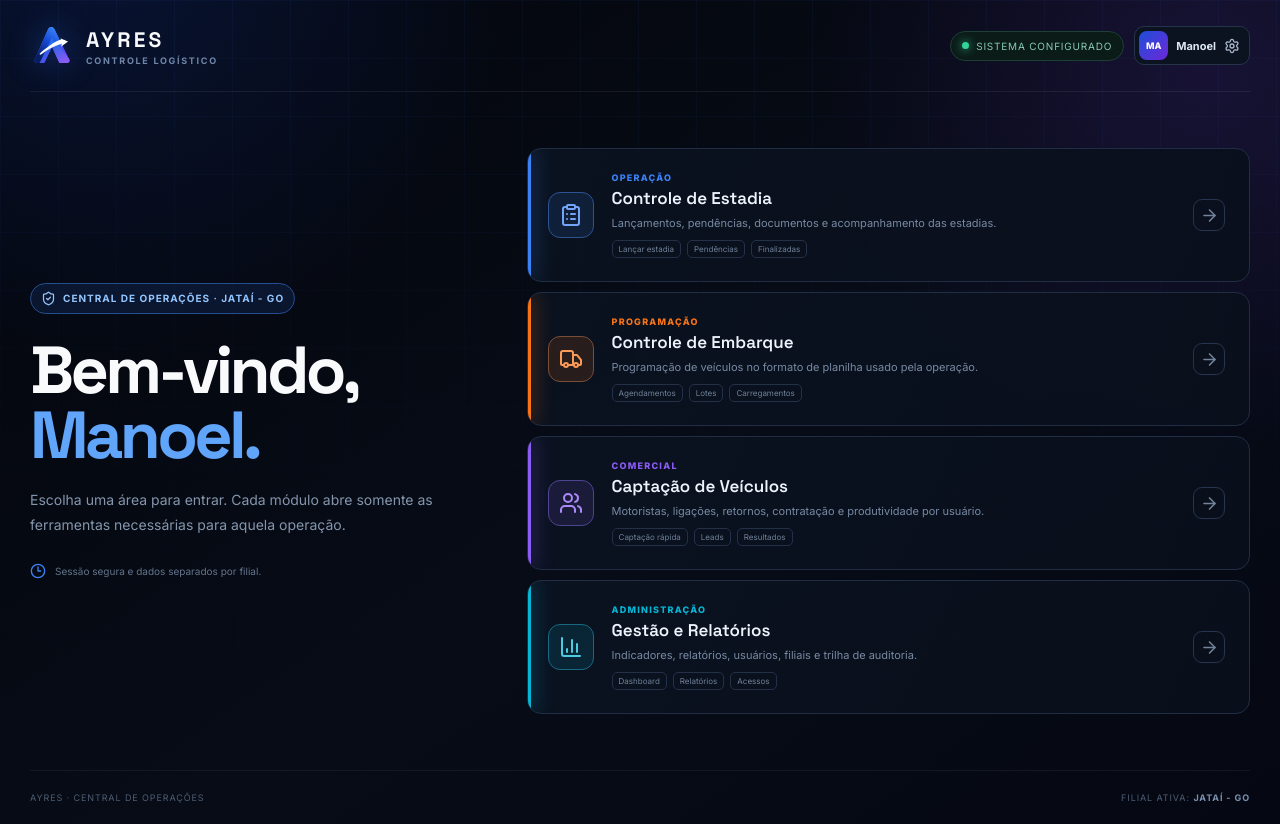
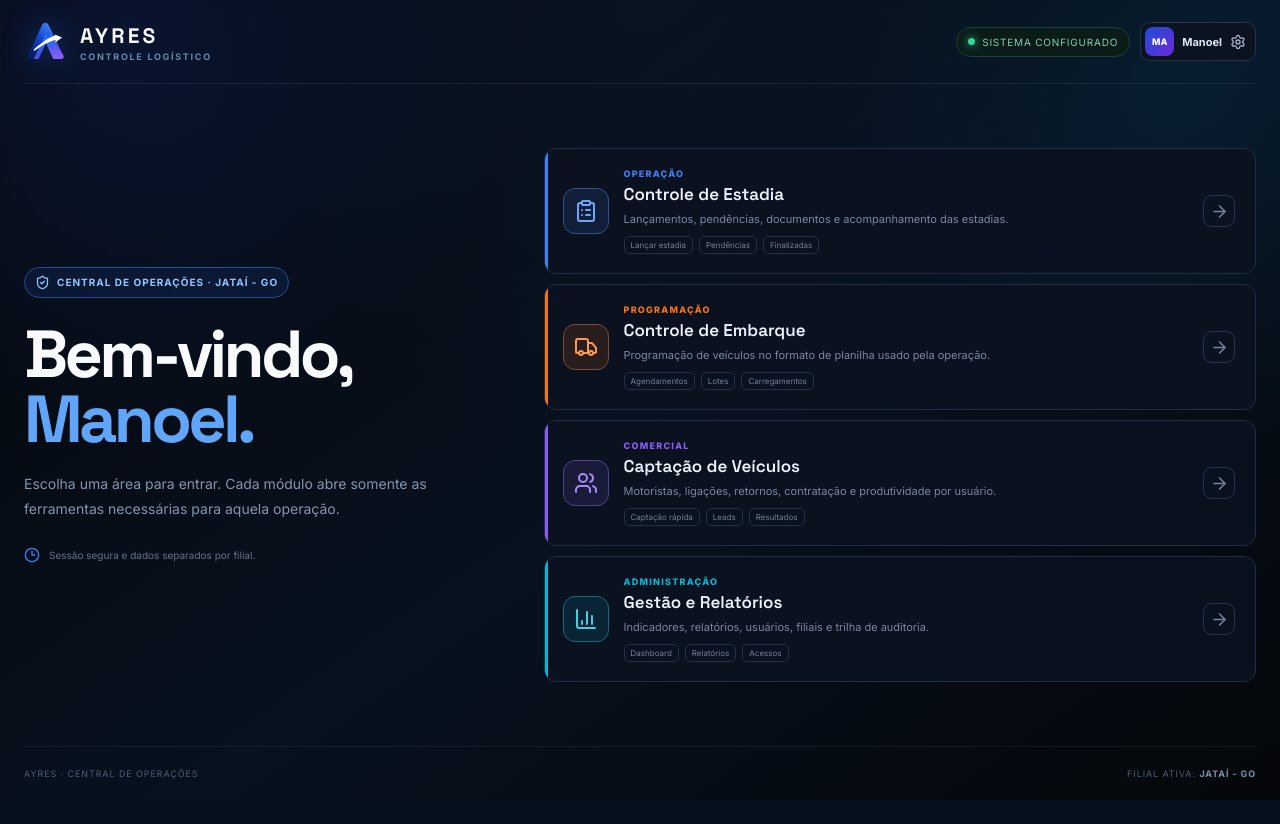
Before and after one commit to manoelAy-maker/painel-ldc-de-estadias-teste-, a React (Vite) app: page / in a window 1280 px wide. After the commit the page ends 800 px from the top, so only its background shows below. Built offline with nearby package versions, Linux system fonts and the light colour scheme; no server answers.

Commit message:
Ajusta tema Ayres sem alterar identidade

```diff
--- a/src/styles.css
+++ b/src/styles.css
@@ -172,13 +172,14 @@ td strong { color: #dce8f3; }
 .sidebar-backdrop { display: none; }
 @keyframes pulse { 50% { box-shadow: 0 0 24px #2dd4bf55; } }
 
-.ayres-portal { position: relative; min-height: 100vh; display: flex; flex-direction: column; overflow: hidden; color: #f8fafc; background: radial-gradient(circle at 7% -8%, #1d4ed833, transparent 29%), radial-gradient(circle at 94% 8%, #7c3aed24, transparent 27%), linear-gradient(145deg, #03050b, #070c17 55%, #050813); }
-.ayres-portal::before { content: ""; position: absolute; inset: 0; pointer-events: none; background-image: linear-gradient(#3b82f60d 1px, transparent 1px), linear-gradient(90deg, #3b82f60d 1px, transparent 1px); background-size: 58px 58px; mask-image: linear-gradient(to bottom, black, transparent 82%); }
+.ayres-portal { position: relative; min-height: 100vh; overflow: hidden; color: #f8fafc; background: radial-gradient(circle at 10% 4%, #1d4ed82b, transparent 29%), radial-gradient(circle at 92% 10%, #0ea5e916, transparent 27%), linear-gradient(145deg, #05070a, #07111f 55%, #05070a); }
+.ayres-portal::before { content: ""; position: absolute; inset: 0; pointer-events: none; background: radial-gradient(ellipse at 50% -10%, #3b82f612, transparent 45%); }
+.portal-shell { position: relative; z-index: 1; width: min(1240px, calc(100% - 48px)); min-height: 100vh; margin-inline: auto; display: flex; flex-direction: column; }
 .portal-orb { position: absolute; width: 520px; aspect-ratio: 1; border-radius: 50%; filter: blur(80px); pointer-events: none; opacity: .12; }
 .portal-orb--one { top: 14%; left: -260px; background: #2563eb; }
 .portal-orb--two { right: -280px; bottom: -180px; background: #7c3aed; }
-.portal-header, .portal-body, .portal-footer { position: relative; z-index: 1; width: min(1360px, calc(100% - 60px)); margin-inline: auto; }
-.portal-header { min-height: 92px; display: flex; align-items: center; justify-content: space-between; gap: 20px; border-bottom: 1px solid #ffffff12; }
+.portal-header, .portal-body, .portal-footer { position: relative; z-index: 1; width: 100%; margin-inline: auto; }
+.portal-header { min-height: 84px; display: flex; align-items: center; justify-content: space-between; gap: 20px; border-bottom: 1px solid #ffffff12; }
 .portal-brand { display: flex; align-items: center; gap: 12px; }
 .portal-brand svg { filter: drop-shadow(0 0 15px #2563eb66); }
 .portal-brand > div { display: grid; gap: 2px; }
@@ -192,7 +193,7 @@ td strong { color: #dce8f3; }
 .portal-user { min-height: 38px; display: flex; align-items: center; gap: 8px; padding: 4px 9px 4px 4px; border: 1px solid #26344a; border-radius: 10px; background: #0b1220; color: #a9b7cb; }
 .portal-user > span { width: 29px; height: 29px; display: grid; place-items: center; border-radius: 8px; background: linear-gradient(135deg, #1d4ed8, #6d28d9); color: white; font-size: 9px; font-weight: 800; }
 .portal-user strong { color: #dce7f5; font-size: 11px; }
-.portal-body { flex: 1; display: grid; grid-template-columns: minmax(300px, .72fr) minmax(580px, 1.28fr); gap: clamp(45px, 7vw, 100px); align-items: center; padding-block: 56px; }
+.portal-body { flex: 1; display: grid; grid-template-columns: minmax(300px, .78fr) minmax(560px, 1.22fr); gap: clamp(38px, 5vw, 70px); align-items: center; padding-block: 42px; }
 .portal-intro { max-width: 510px; }
 .portal-access { display: inline-flex; align-items: center; gap: 7px; padding: 7px 10px; border: 1px solid #244e8f; border-radius: 999px; background: #10234a80; color: #93c5fd; font-size: 10px; font-weight: 700; text-transform: uppercase; letter-spacing: .1em; }
 .portal-intro h1 { margin: 24px 0 0; font: 700 clamp(42px, 5.2vw, 72px)/.98 Space Grotesk; letter-spacing: -.055em; }
@@ -201,9 +202,9 @@ td strong { color: #dce8f3; }
 .portal-note { display: flex; align-items: center; gap: 9px; margin-top: 26px; color: #64748b; font-size: 10px; }
 .portal-note svg { color: #3b82f6; }
 .portal-modules { display: grid; gap: 10px; }
-.portal-module { --module: #3b82f6; position: relative; min-height: 134px; display: grid; grid-template-columns: 48px 1fr 36px; gap: 16px; align-items: center; padding: 20px; overflow: hidden; border: 1px solid #202d43; border-radius: 14px; background: linear-gradient(115deg, #0b1220ed, #090f1bed); color: #e5edf8; text-align: left; transition: transform .18s ease, border-color .18s ease, background .18s ease; }
-.portal-module::before { content: ""; position: absolute; inset: 0 auto 0 0; width: 3px; background: var(--module); box-shadow: 0 0 20px var(--module); }
-.portal-module:hover { transform: translateX(5px); border-color: color-mix(in srgb, var(--module) 48%, #24324a); background: linear-gradient(115deg, color-mix(in srgb, var(--module) 9%, #0b1220), #090f1b); }
+.portal-module { --module: #3b82f6; position: relative; min-height: 126px; display: grid; grid-template-columns: 46px 1fr 34px; gap: 15px; align-items: center; padding: 18px; overflow: hidden; border: 1px solid #202d43; border-radius: 12px; background: #0b1220ed; color: #e5edf8; text-align: left; box-shadow: none; transition: transform .18s ease, border-color .18s ease, background .18s ease; }
+.portal-module::before { content: ""; position: absolute; inset: 0 auto 0 0; width: 3px; background: var(--module); }
+.portal-module:hover { transform: translateX(3px); border-color: color-mix(in srgb, var(--module) 42%, #24324a); background: color-mix(in srgb, var(--module) 7%, #0b1220); }
 .portal-module--orange { --module: #f97316; }
 .portal-module--purple { --module: #8b5cf6; }
 .portal-module--cyan { --module: #06b6d4; }
@@ -255,7 +256,8 @@ td strong { color: #dce8f3; }
   .login-message h1 { font-size: 37px; }
   .login-message p, .login-metrics { display: none; }
   .login-panel { padding: 38px 22px; }
-  .portal-header, .portal-body, .portal-footer { width: min(100% - 28px, 680px); }
+  .portal-shell { width: min(100% - 28px, 680px); }
+  .portal-header, .portal-body, .portal-footer { width: 100%; }
   .portal-header { min-height: 76px; }
   .portal-online, .portal-user strong, .portal-user svg { display: none; }
   .portal-user { padding: 4px; }
```
